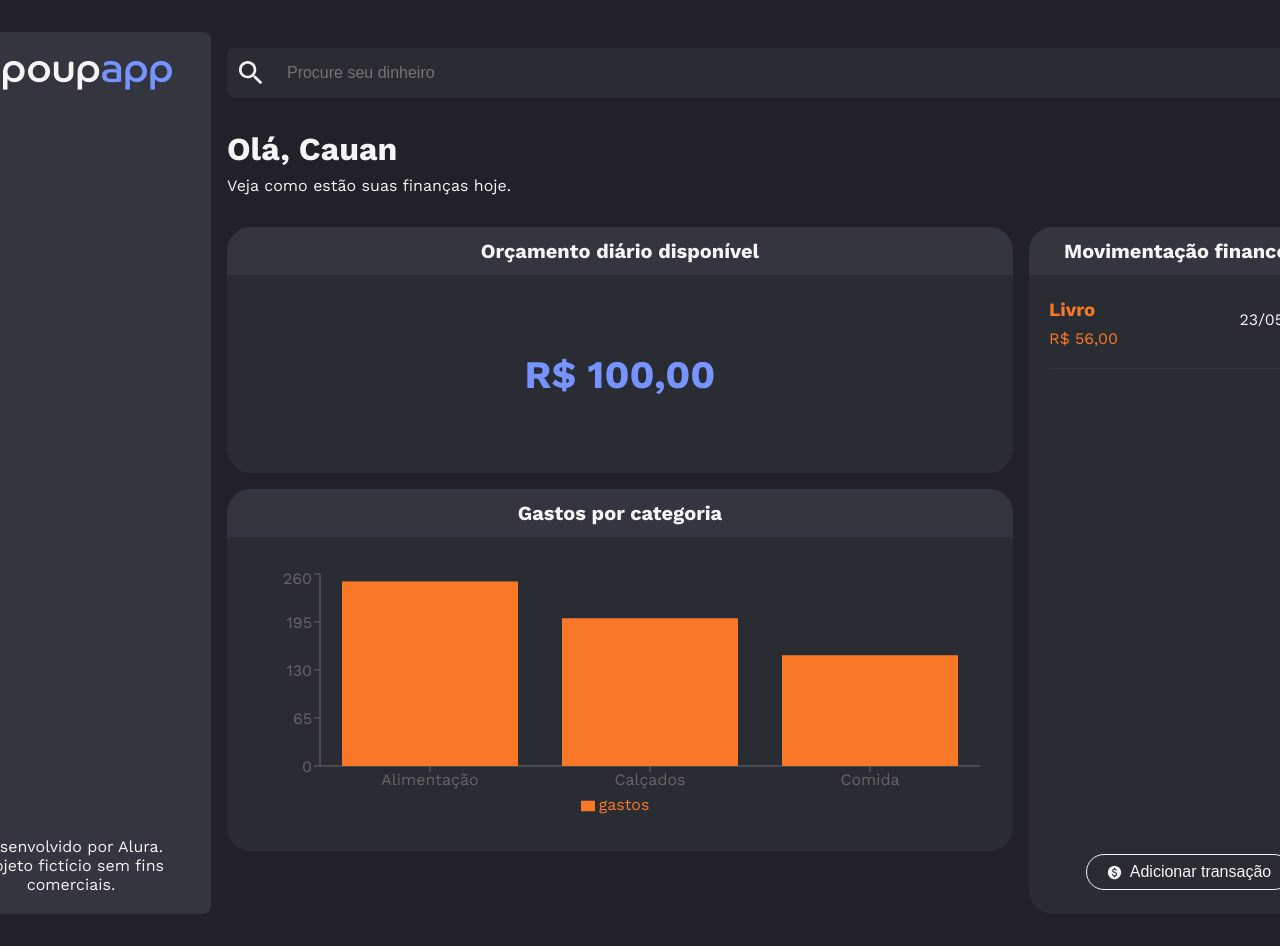
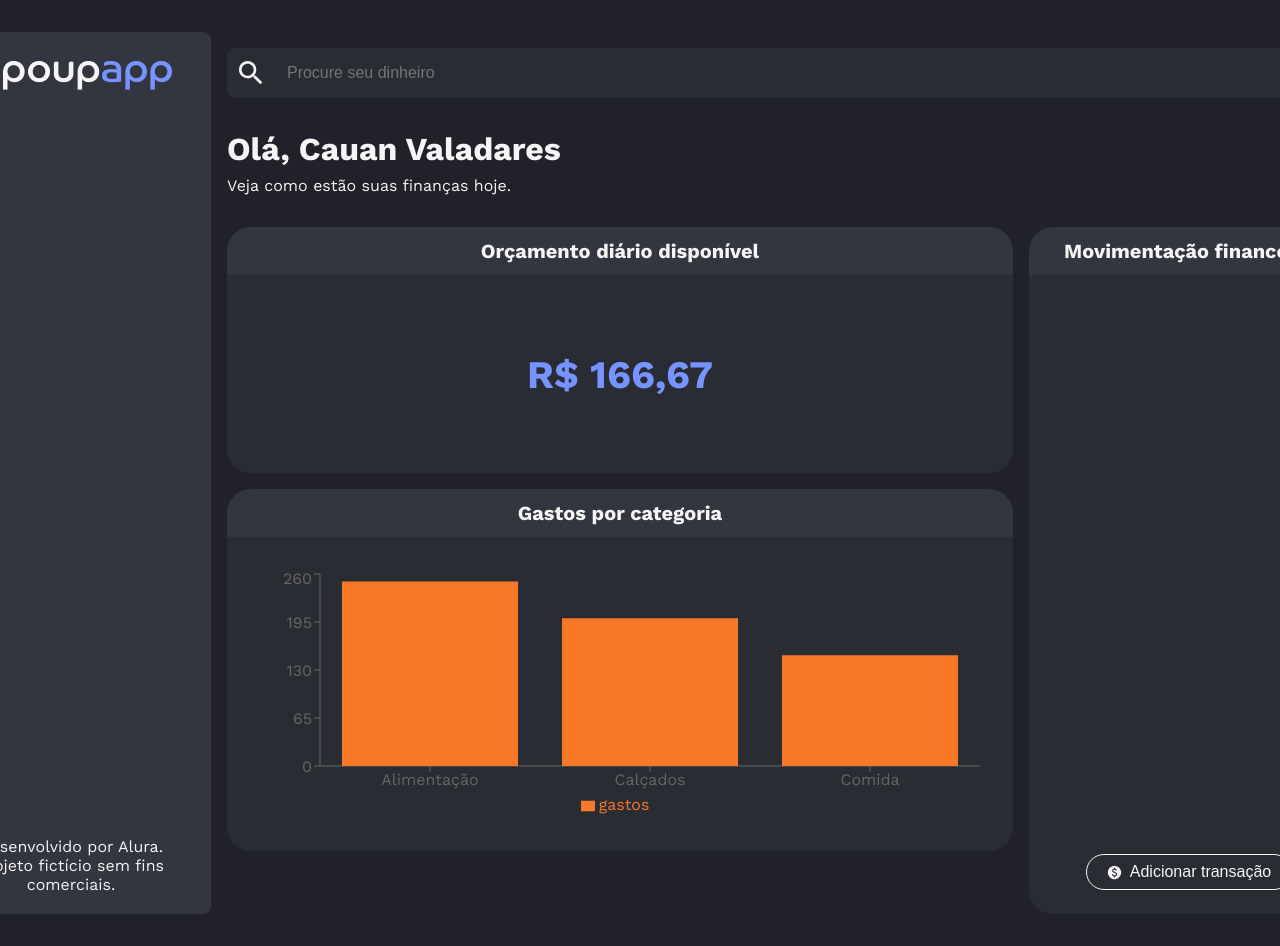
Before and after one commit to CauanVSVV/poupapp, a React (Vite) app: page /home in a window 1280 px wide. Shown: the top 946 px of the page. Built offline with nearby package versions, Linux system fonts and the light colour scheme; data requests are answered from the project's data file.

Commit message:
feat: add daily budget component and update user data structure

```diff
--- a/db.json
+++ b/db.json
@@ -1,29 +1,11 @@
 {
   "usuarios": [
     {
-      "id": "76ec",
-      "nome": "Cauan",
-      "renda": "2000"
-    },
-    {
-      "id": "f1ac",
+      "id": "0710",
       "nome": "Cauan Valadares",
-      "renda": "1000"
-    },
-    {
-      "id": "59e5",
-      "nome": "Cauan Valadares",
-      "renda": "1000"
+      "renda": "5000",
+      "orcamentoDiario": 166.66666666666666
     }
   ],
-  "transacoes": [
-    {
-      "id": "ab3a",
-      "nome": "Livro",
-      "valor": 56,
-      "tipo": "despesa",
-      "categoria": "Estudos",
-      "data": "2025-05-23"
-    }
-  ]
+  "transacoes": []
 }
--- a/src/componentes/OrcamentoDiario/index.tsx
+++ b/src/componentes/OrcamentoDiario/index.tsx
@@ -1,3 +1,4 @@
+import { useAppContext } from "../../context/AppContext";
 import { Cartao, CartaoCabecalho, CartaoCorpo, Descricao } from "../Cartao";
 
 const formatador = new Intl.NumberFormat("pt-BR", {
@@ -7,11 +8,13 @@ const formatador = new Intl.NumberFormat("pt-BR", {
 });
 
 const OrcamentoDiario = () => {
+  const { usuario } = useAppContext()
+
   return (
     <Cartao>
       <CartaoCabecalho>Orçamento diário disponível</CartaoCabecalho>
       <CartaoCorpo>
-        <Descricao>{formatador.format(100)}</Descricao>
+        <Descricao>{formatador.format(usuario?.orcamentoDiario ?? 0)}</Descricao>
       </CartaoCorpo>
     </Cartao>
   );
```
